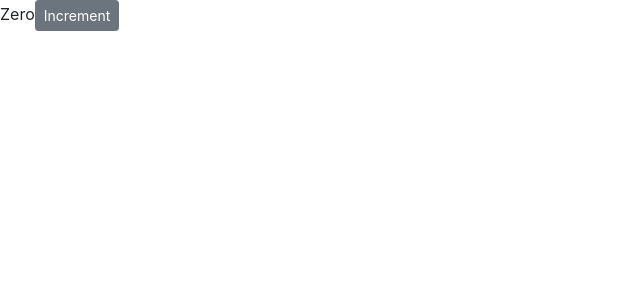
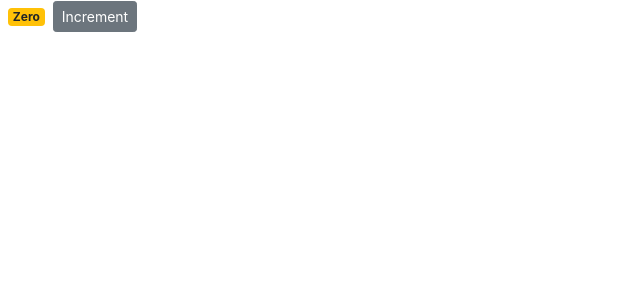
Before and after one commit to mirooooo/react-app, a React (Create React App) app: page / in a window 1280 px wide. Shown: the top 300 px of the page, without its empty margins (0-640 px from the left). Built offline with nearby package versions, Linux system fonts and the light colour scheme.

Commit message:
Conditional Rendering part2

```diff
--- a/src/components/counter.jsx
+++ b/src/components/counter.jsx
@@ -7,7 +7,6 @@ class Counter extends Component {
 
   //   Aways use Arrow Function to Bind Event Handlers
   handleIncrement = () => {
-    this.state.count++;
     this.setState({ count: this.state.count + 1 });
   };
 
@@ -27,7 +26,7 @@ class Counter extends Component {
 
   getBadgeClasses() {
     let classes = "badge m-2 badge-";
-    classes += this.state.count === 0 ? "warning" : "primary";
+    return (classes += this.state.count === 0 ? "warning" : "danger");
   }
 
   formatCount() {
```
